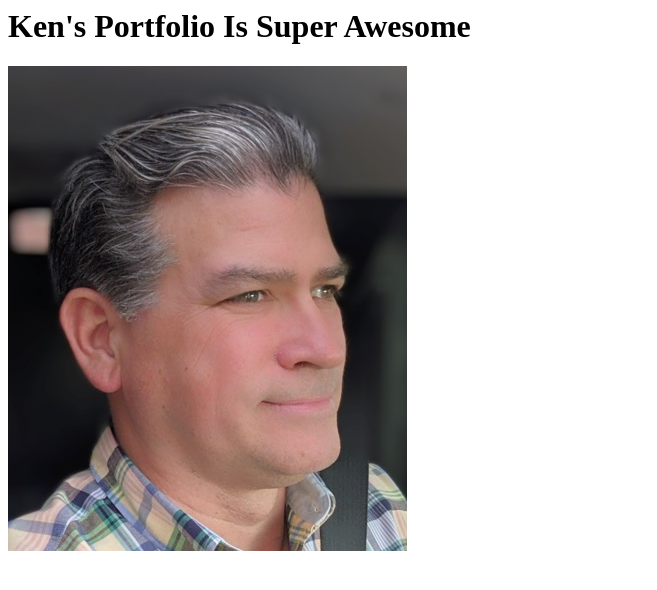
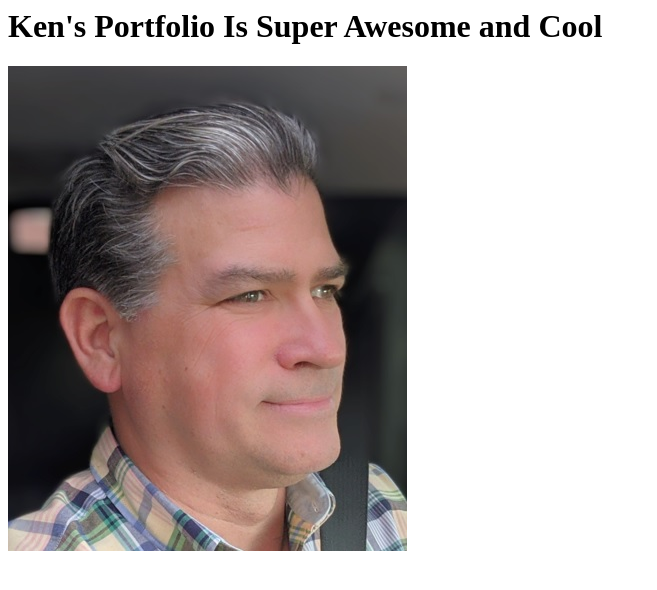
Before and after one commit to ToolManTaylor77/ToolmanTaylor77.github.io, a plain HTML site: page index.html in a window 1280 px wide. Shown: the whole page, without its empty margins (0-657 px from the left). Drawn offline with Linux system fonts and the light colour scheme.

Commit message:
Updated Banner

```diff
--- a/index.html
+++ b/index.html
@@ -1,4 +1,4 @@
 <html>
-    <h1>Ken's Portfolio Is Super Awesome</h1>
+    <h1>Ken's Portfolio Is Super Awesome and Cool</h1>
     <img src="./GitHub Profile Photo.jpg" />
 </html>
```
